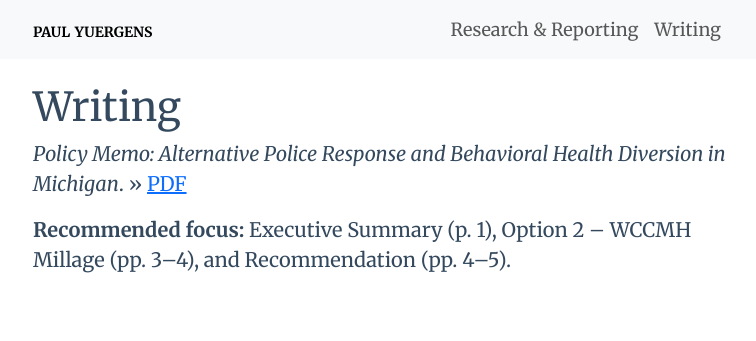
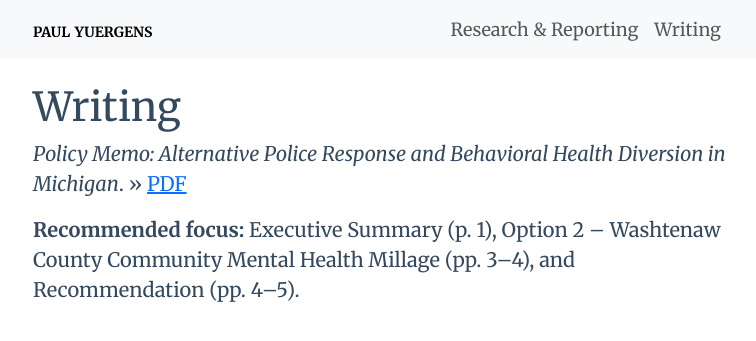
Before and after one commit to pyrgns/pyrgns.github.io, a Jekyll site: the page built from michigan-liberation.md, in a window 1280 px wide. Shown: the top 341 px of the page, without its empty margins (259-1015 px from the left). Built offline with Jekyll 4.4.1, drawn with Linux system fonts in a browser that asks for light colours.

Commit message:
Update michigan-liberation.md

```diff
--- a/michigan-liberation.md
+++ b/michigan-liberation.md
@@ -7,4 +7,4 @@ title: Paul Yuergens
 
 *Policy Memo: Alternative Police Response and Behavioral Health Diversion in Michigan*. » [PDF]({{ '/assets/pdfs/michigan-liberation-memo.pdf' | relative_url }}){:target="_blank"}
 
-**Recommended focus:** Executive Summary (p. 1), Option 2 – WCCMH Millage (pp. 3–4), and Recommendation (pp. 4–5).
+**Recommended focus:** Executive Summary (p. 1), Option 2 – Washtenaw County Community Mental Health Millage (pp. 3–4), and Recommendation (pp. 4–5).
```
